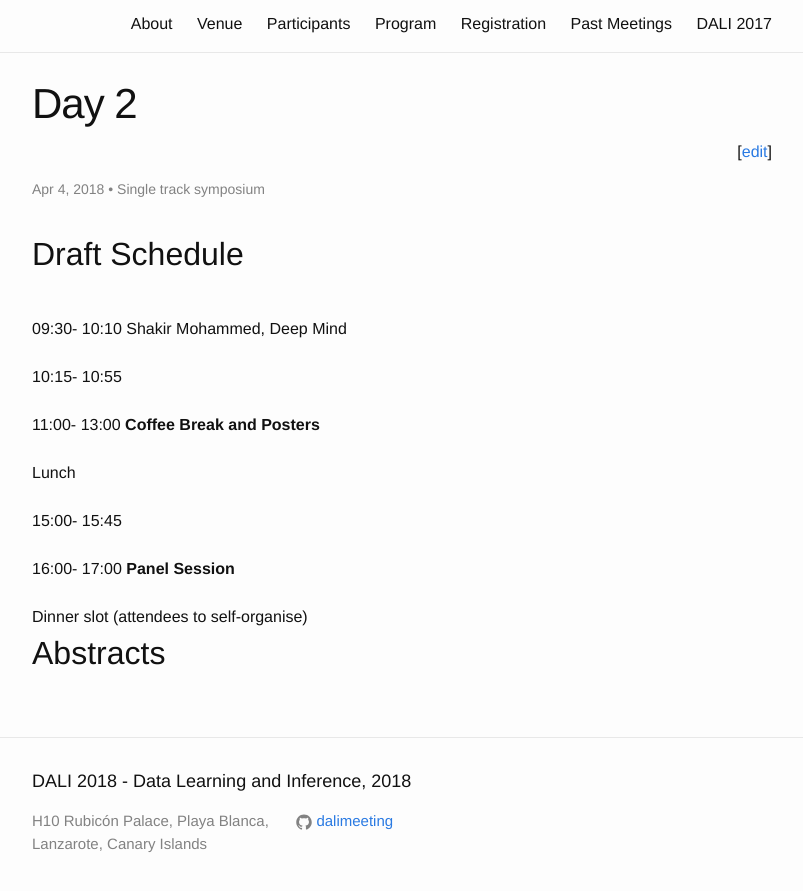
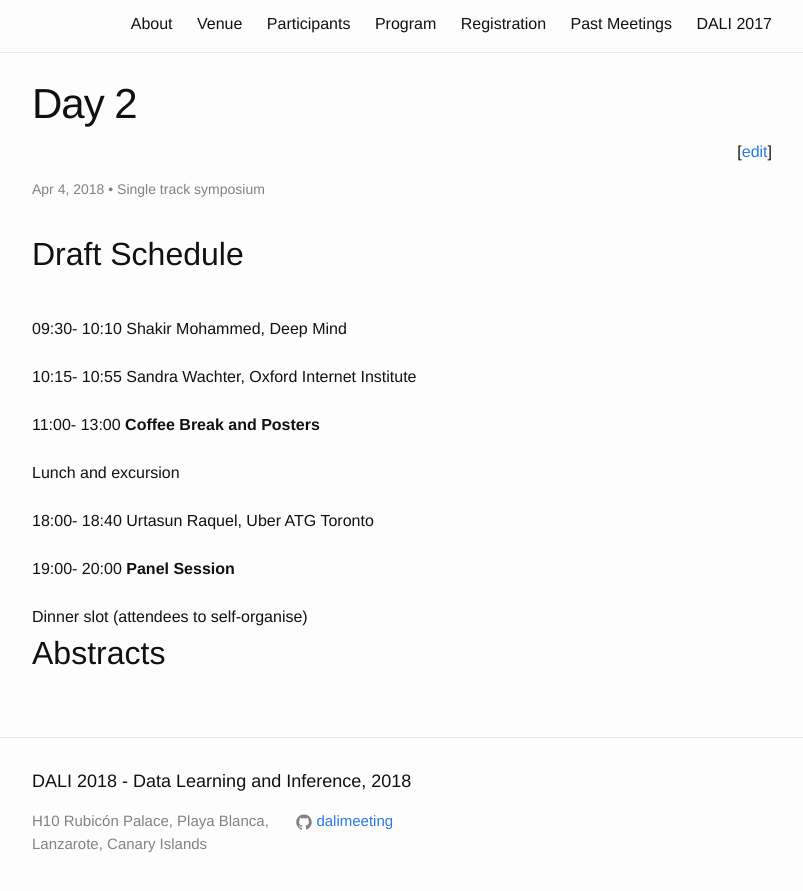
Before and after one commit to dalimeeting/dalimeeting.github.io, a Jekyll site: the page built from _posts/2018-04-04-day-2.md, in a window 1280 px wide, cut to the strip 355-1270 px from the top of the page. Shown: the top 891 px of the strip, without its empty margins (238-1041 px from the left). Built offline with Jekyll 4.4.1, drawn with Linux system fonts in a browser that asks for light colours.

Commit message:
Update 2018-04-04-day-2.md

```diff
--- a/_posts/2018-04-04-day-2.md
+++ b/_posts/2018-04-04-day-2.md
@@ -16,9 +16,9 @@ talks:
   youtube:
 - title:
   author:
-  - family:
-    given:
-    institute:
+  - family: Wachter
+    given: Sandra
+    institute: Oxford Internet Institute
   start: "10:15"
   end: "10:55"
   abstract:
@@ -27,19 +27,19 @@ talks:
   start: "11:00"
   end: "13:00"
 - title: ""
-  start: "Lunch"
+  start: "Lunch and excursion"
 - title:
-  start: "15:00"
-  end: "15:45"
+  start: "18:00"
+  end: "18:40"
   author:
-  - given:
-    family:
-    institute:
+  - given: Urtasun
+    family: Raquel
+    institute: Uber ATG Toronto
   abstract:
   youtube:
 - title: "Panel Session"
-  start: "16:00"
-  end: "17:00"
+  start: "19:00"
+  end: "20:00"
 - title: ""
   start: "Dinner slot (attendees to self-organise)"
 ---
```
